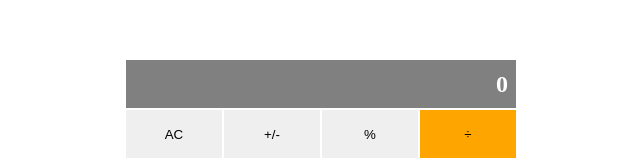
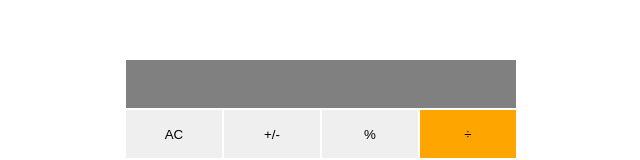
Before and after one commit to mirouhml/math-magicians, a React (Create React App) app: page / in a window 1280 px wide. Shown: the part 191-351 px from the top of the page, without its empty margins (319-959 px from the left). Built offline with nearby package versions, Linux system fonts and the light colour scheme.

Commit message:
Refactor using hooks.

```diff
--- a/src/components/Calculator.js
+++ b/src/components/Calculator.js
@@ -1,38 +1,30 @@
 /* eslint-disable max-len */
 
-import React from 'react';
+import React, { useState } from 'react';
 import calculate from '../logic/calculate';
 import Button from './Button';
 
-class Calculator extends React.Component {
-  constructor(props) {
-    super(props);
-    this.buttons = [
+const Calculator = () => {
+  const buttons = [
     ['AC', '+/-', '%', '÷'],
     ['7', '8', '9', '×'],
     ['4', '5', '6', '-'],
     ['1', '2', '3', '+'],
     ['0', '.', '='],
   ];
-    this.state = {};
-    this.onClick = this.onClick.bind(this);
-  }
 
-  componentDidMount() {
-    this.setState({
-      total: 0,
-      next: '',
-      operation: '',
+  const [state, setState] = useState({
+    total: null,
+    next: null,
+    operation: null,
   });
-  }
 
-  onClick(button) {
-    const state = calculate(this.state, button);
-    this.setState(state);
-  }
+  const onClick = (button) => {
+    const result = calculate(state, button);
+    setState(result);
+  };
 
-  render() {
-    const { total, next, operation } = this.state;
+  const { total, next, operation } = state;
   let buffer = `${total}${operation}${next}`.replace(/null/g, '');
   buffer = buffer.replace(/undefined/g, '');
   return (
@@ -41,15 +33,14 @@ class Calculator extends React.Component {
         <tr>
           <td className="result" colSpan="4">{buffer}</td>
         </tr>
-          <Button buttons={this.buttons[0]} action={this.onClick} last={false} />
-          <Button buttons={this.buttons[1]} action={this.onClick} last={false} />
-          <Button buttons={this.buttons[2]} action={this.onClick} last={false} />
-          <Button buttons={this.buttons[3]} action={this.onClick} last={false} />
-          <Button buttons={this.buttons[4]} action={this.onClick} last />
+        <Button buttons={buttons[0]} action={onClick} last={false} />
+        <Button buttons={buttons[1]} action={onClick} last={false} />
+        <Button buttons={buttons[2]} action={onClick} last={false} />
+        <Button buttons={buttons[3]} action={onClick} last={false} />
+        <Button buttons={buttons[4]} action={onClick} last />
       </tbody>
     </table>
   );
-  }
-}
+};
 
 export default Calculator;
```
Lines whose indentation alone changed are shown as unchanged.
